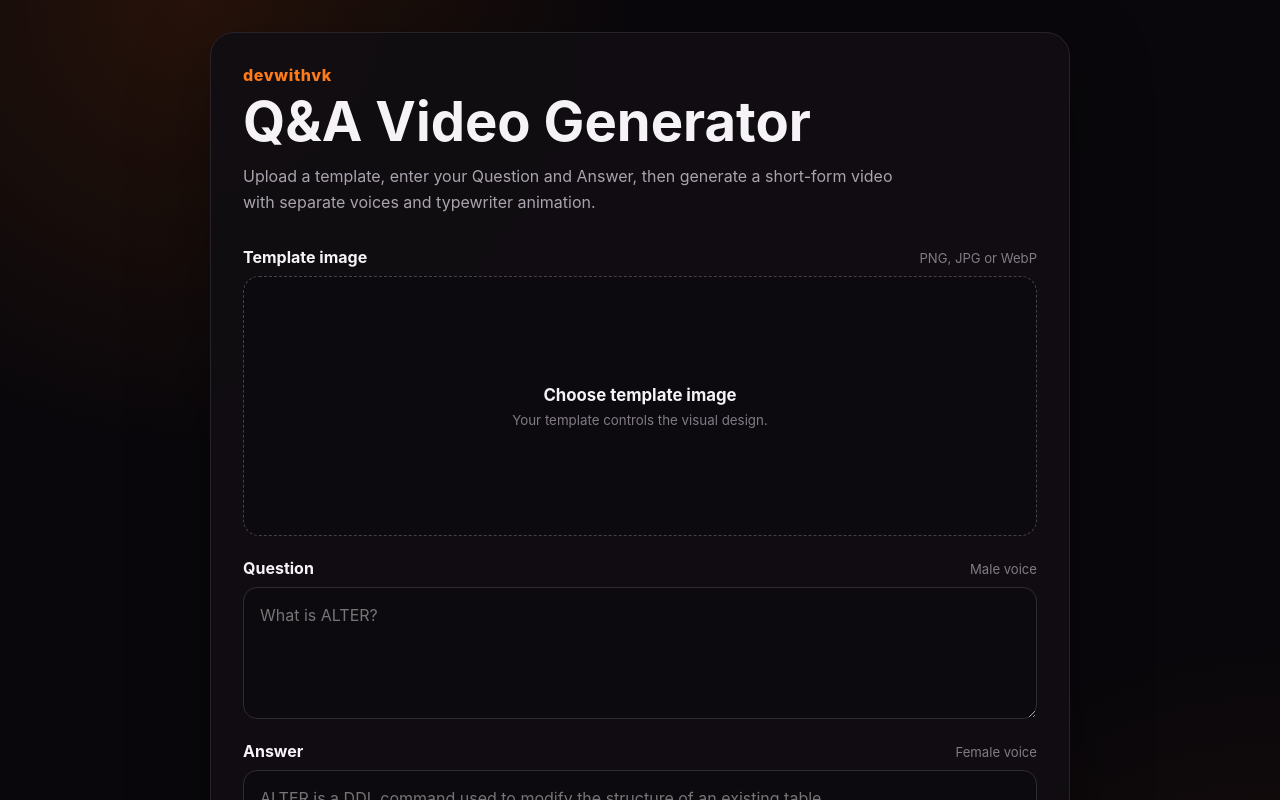
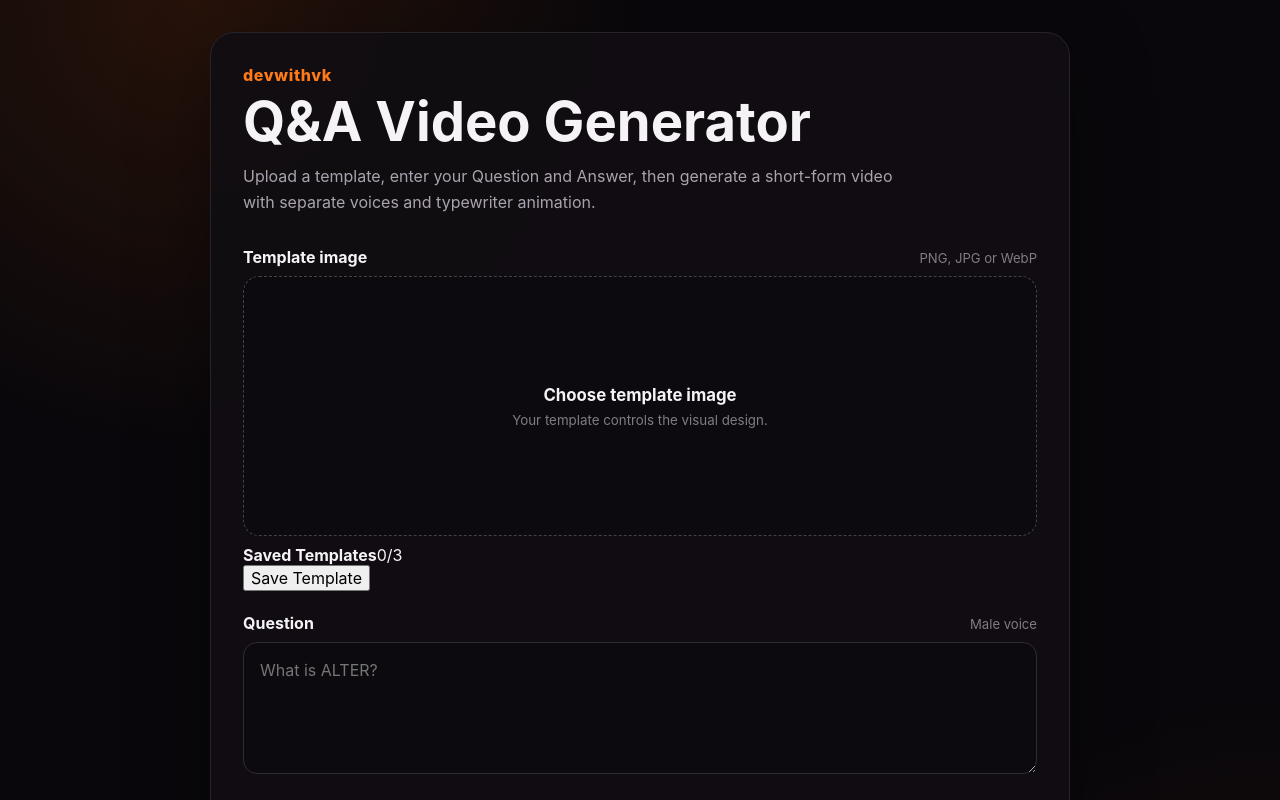
Before and after one commit to Vishalk1402/Content, a React (Vite) app: page / in a window 1280 px wide. Shown: the top 800 px of the page. Built offline with nearby package versions, Linux system fonts and the light colour scheme.

Commit message:
feat: mount saved template picker

```diff
--- a/src/client/main.jsx
+++ b/src/client/main.jsx
@@ -1,11 +1,13 @@
 import { StrictMode } from "react";
 import { createRoot } from "react-dom/client";
 import App from "./App";
+import SavedTemplates from "./SavedTemplates";
 import "./styles.css";
 import "./preview.css";
 
 createRoot(document.getElementById("root")).render(
   <StrictMode>
     <App />
+    <SavedTemplates />
   </StrictMode>
 );
```
